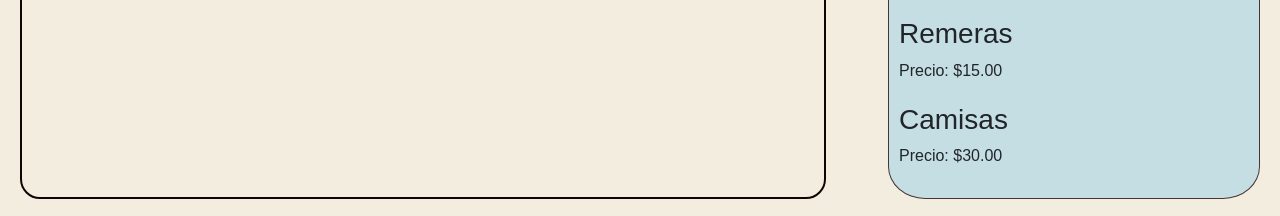
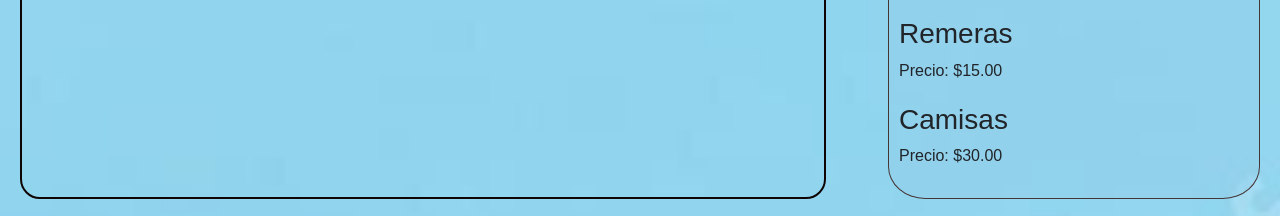
Before and after one commit to Delgadoc86/web-ventas, a plain HTML site: page index.html in a window 1280 px wide. Shown: the part 385-601 px from the top of the page. Drawn offline with nearby package versions, Linux system fonts and the light colour scheme; files whose address does not match are found by name.

Commit message:
corregimos imagen de fondo

```diff
--- a/styles.css
+++ b/styles.css
@@ -1,6 +1,6 @@
 body {
 
-  background-image: url('ropafondo.png');
+  background-image: url('multi/ropafondo.png');
   background-size: cover; /* Ajusta el tamaño de la imagen para cubrir todo el fondo */
   background-repeat: no-repeat; /* Evita que se repita la imagen */
 
```
